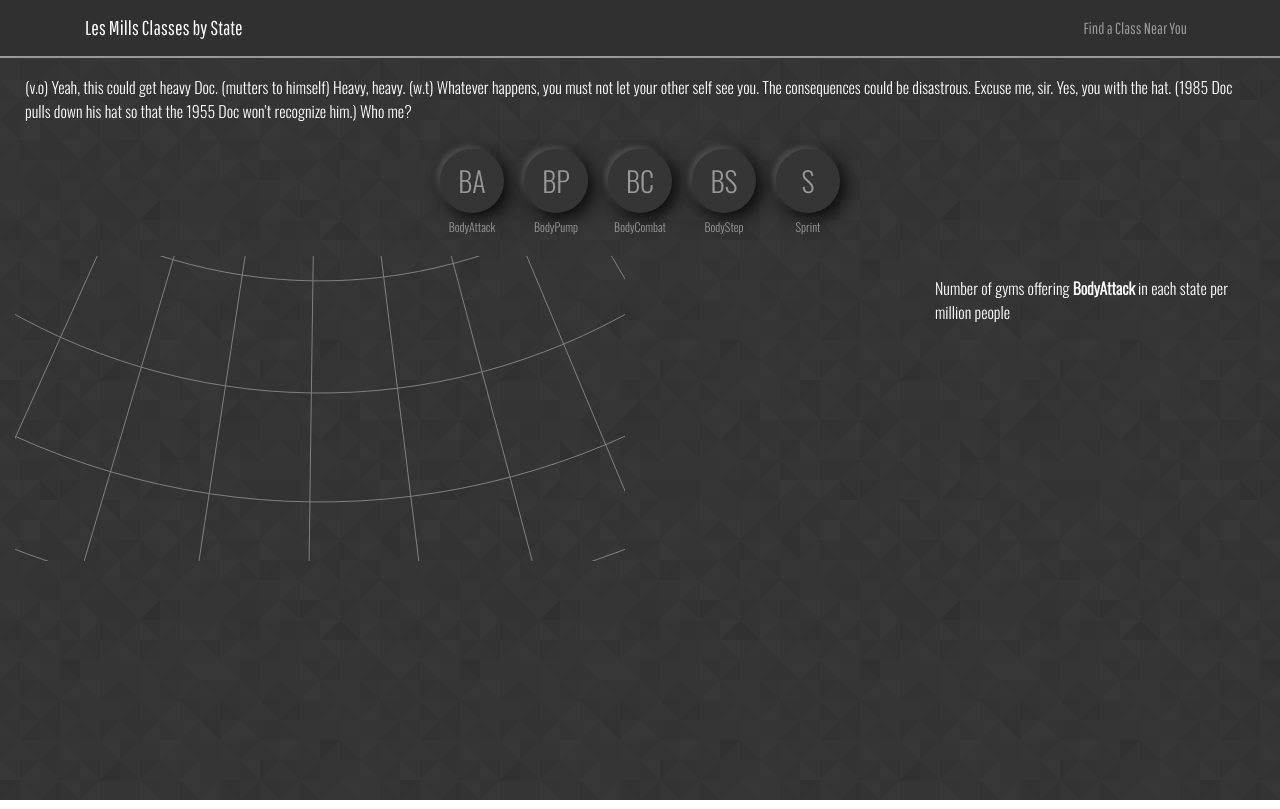
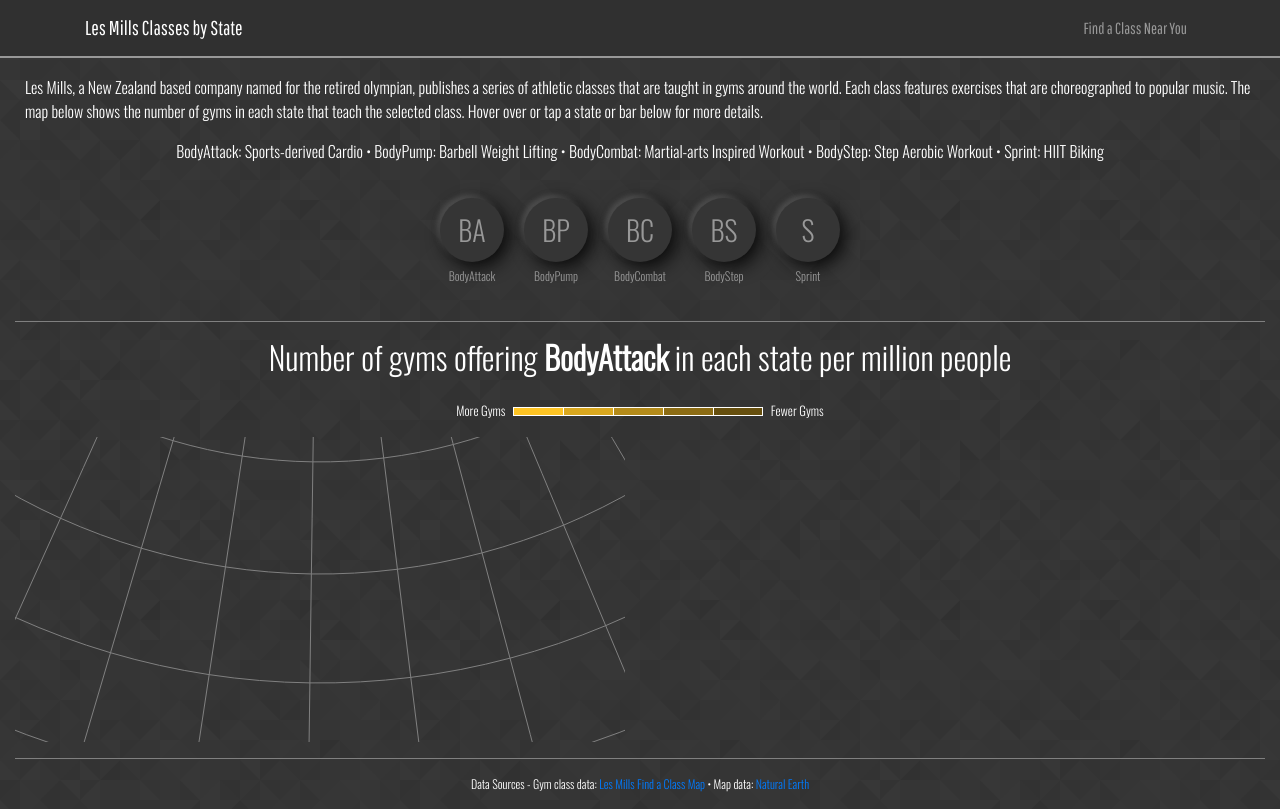
Before and after one commit to dfour001/GEOG-575-Lab-2, a plain HTML site: page index.html in a window 1280 px wide. Drawn offline with nearby package versions, Linux system fonts and the light colour scheme; no server answers.

Commit message:
Final Submission

```diff
--- a/css/style.css
+++ b/css/style.css
@@ -18,6 +18,11 @@
     font-family: 'Pathway Gothic One', sans-serif;
 }
 
+.text-center {
+    margin: auto;
+    margin-bottom: 25px;
+}
+
 .states,
 .bars {
     stroke: black;
@@ -31,12 +36,14 @@
     stroke-width: 1px;
 }
 
-
+hr {
+    border-color: grey;
+}
 .chart-label {
-    position: absolute;
-    right: 25px;
-    top: 20px;
-    max-width: 50%;
+    margin: auto;
+    margin-top: 10px;
+    margin-bottom: 25px;
+    text-align: center;
     color: white;
 }
 
@@ -112,3 +119,60 @@
     margin-top: 5px;
     margin-bottom: 10px;
 }
+
+.legend {
+    color: white;
+    font-size: 0.8em;
+    text-align: center;
+    margin: auto;
+}
+
+.legend-label {
+    display: inline-block;
+}
+
+.legend-box {
+    border: 1px solid white;
+    border-right: 0px;
+    height: 0.75em;
+    width: 50px;
+    display: inline-block;
+    margin: 0px;
+    padding: 0px;
+
+}
+
+.box-1 {
+    background-color: #fec424;
+    margin-left: 5px;
+}
+
+.box-2 {
+    background-color: #daa81f;
+}
+
+.box-3 {
+    background-color: #b48b1a;
+}
+
+.box-4 {
+    background-color: #8c6c14;
+}
+
+.box-5 {
+    background-color: #664f0e;
+    border-right: 1px solid white;
+    margin-right: 5px;
+}
+
+.sources {
+    color: white;
+    font-size: 0.75em;
+    text-align: center;
+}
+
+@media only screen and (max-width: 768px) {
+    .legend-box {
+        width: 25px;
+    }
+}
--- a/index.html
+++ b/index.html
@@ -44,7 +44,8 @@
 
     <div class="container-fluid">
         <div class="row">
-            <p class="intro">(v.o) Yeah, this could get heavy Doc. (mutters to himself) Heavy, heavy. (w.t) Whatever happens, you must not let your other self see you. The consequences could be disastrous. Excuse me, sir. Yes, you with the hat. (1985 Doc pulls down his hat so that the 1955 Doc won’t recognize him.) Who me?</p>
+            <p class="intro">Les Mills, a New Zealand based company named for the retired olympian, publishes a series of athletic classes that are taught in gyms around the world. Each class features exercises that are choreographed to popular music.  The map below shows the number of gyms in each state that teach the selected class.  Hover over or tap a state or bar below for more details.</p>
+            <p class="intro text-center">BodyAttack: Sports-derived Cardio • BodyPump: Barbell Weight Lifting • BodyCombat: Martial-arts Inspired Workout • BodyStep: Step Aerobic Workout • Sprint: HIIT Biking</p>
         </div>
 
         <ul class="nav justify-content-center">
@@ -74,13 +75,24 @@
             </div>
 
         </ul>
+        <hr>
+        <h2 class='chart-label'>Number of gyms offering <b><span id='lblClass'>BodyAttack</span></b> in each state per million people</h2>
+        <div class="row">
+            <div class="legend">
+                <p class="legend-label">More Gyms</p>
+                <div class="legend-box box-1"></div><div class="legend-box box-2"></div><div class="legend-box box-3"></div><div class="legend-box box-4"></div><div class="legend-box box-5"></div>
+                <p class="legend-label">Fewer Gyms</p>
+            </div>
+        </div>
         <div class="row">
             <div id="map" class="col-md-6"></div>
             <div id="chart" class="col-md-6">
-                <p class='chart-label'>Number of gyms offering <b><span id='lblClass'>BodyAttack</span></b> in each state per million people</p>
+
             </div>
 
         </div>
+        <hr>
+        <p class="sources">Data Sources - Gym class data: <a href="https://www.lesmills.com/find-a-class/#facType=modal&filterType=0&classes=0" target="_blank">Les Mills Find a Class Map</a> • Map data: <a href="https://www.naturalearthdata.com/" target="_blank">Natural Earth</a></p>
     </div>
 
     <!-- Coding End -->
```
